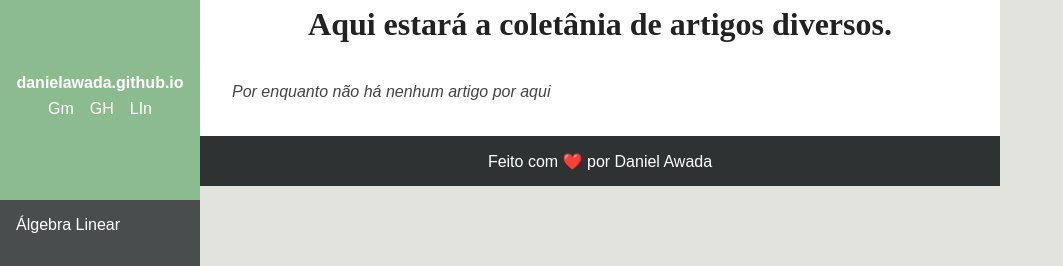
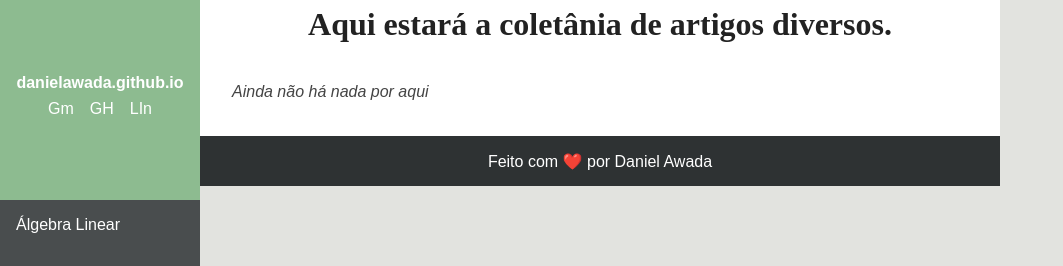
Before and after one commit to DanielAwada/DanielAwada.github.io, a Jekyll site: the page built from outros/index.md, in a window 1280 px wide. Shown: the top 266 px of the page, without its empty margins (0-1063 px from the left). Built offline with Jekyll 4.4.1, drawn with Linux system fonts in a browser that asks for light colours.

Commit message:
Update index.md

```diff
--- a/outros/index.md
+++ b/outros/index.md
@@ -1,8 +1,8 @@
 ---
 layout: default
-title: Mecânica Lagrangiana
+title: Mais Conteúdos
 ---
 
 # Aqui estará a coletânia de artigos diversos.
 
-_Por enquanto não há nenhum artigo por aqui_
+_Ainda não há nada por aqui_
```
